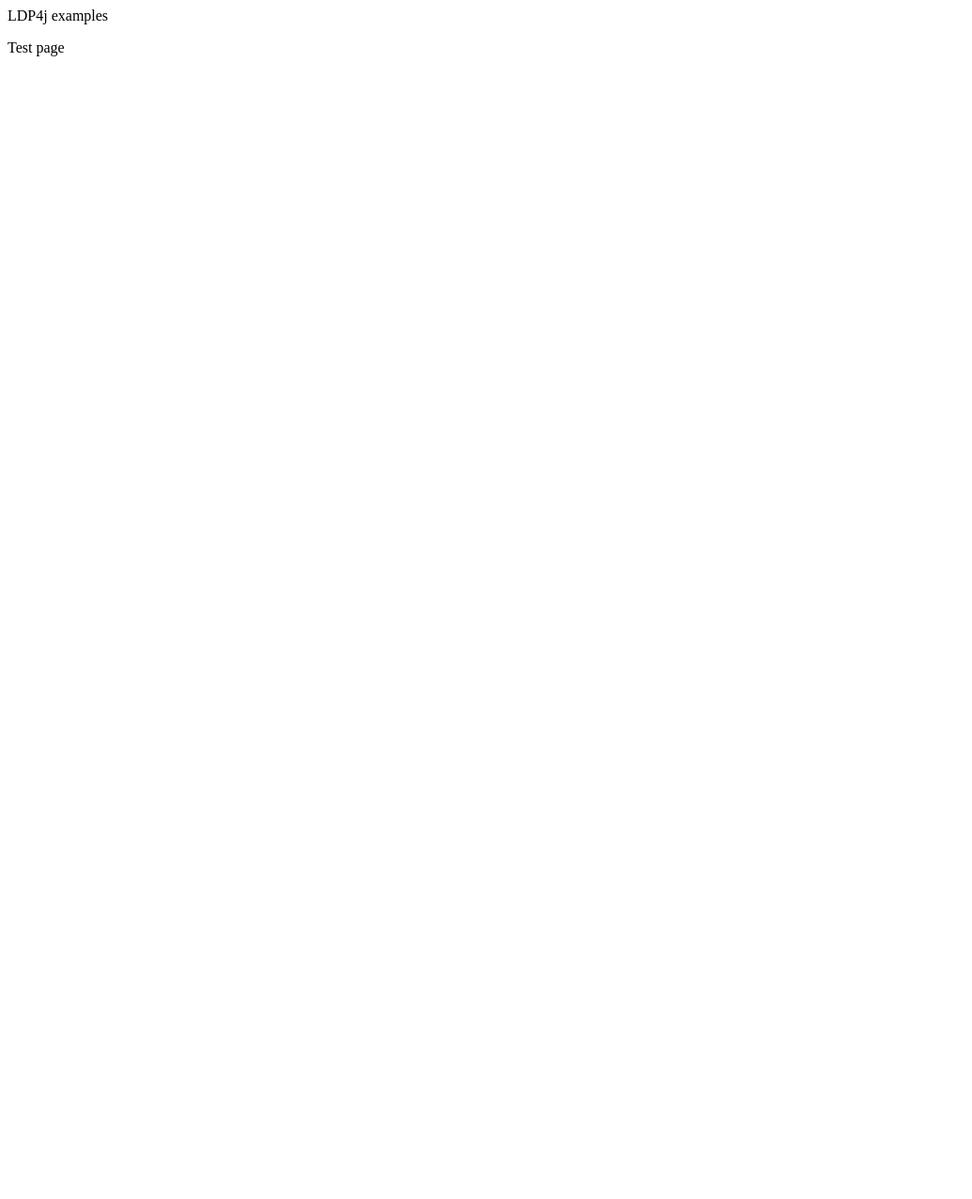
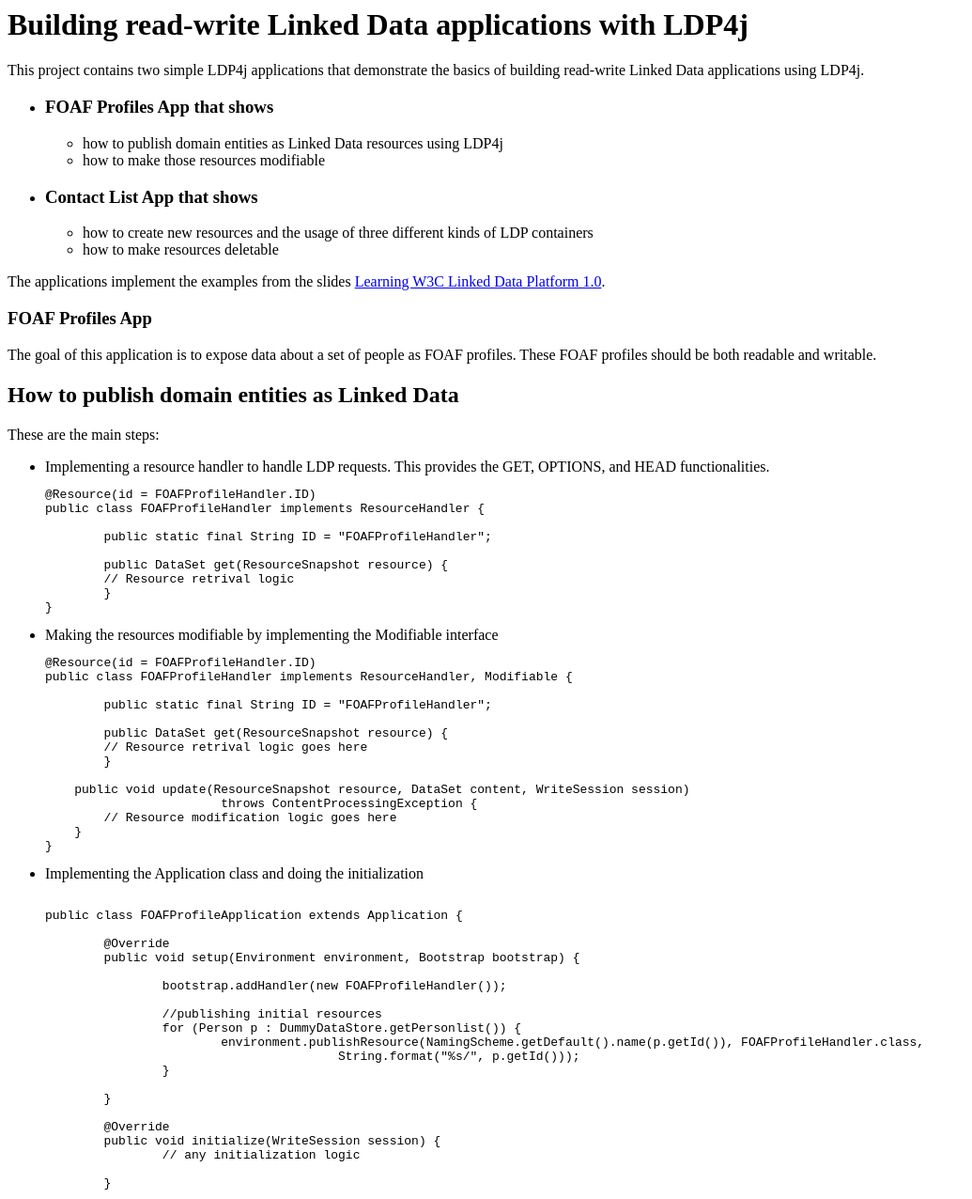
Before and after one commit to jljohnson/ldp4j-examples, a plain HTML site: page index.html in a window 1280 px wide. Shown: the top 1276 px of the page at 94% size, without its empty margins (0-1035 px from the left). Before the commit the page ends 800 px from the top, so only its background shows below. Drawn offline with Linux system fonts and the light colour scheme; a script that the page names is missing.

Commit message:
added few code snippets from FOAF Profile app

```diff
--- a/index.html
+++ b/index.html
@@ -1,6 +1,119 @@
 <html>
-    <head>LDP4j examples</head>
-    <body>
-        <p>Test page</p>
+    <head>
+        <title>LDP4j examples</title>
+        <script src="https://google-code-prettify.googlecode.com/svn/loader/run_prettify.js?lang=java&skin=sunburst"></script>
+    </head>
+    <body onload="prettyPrint()">
+        <h1>Building read-write Linked Data applications with LDP4j</h1>
+        <p>This project contains two simple LDP4j applications that demonstrate the basics of building read-write Linked Data applications using LDP4j.</p>
+        <ul>
+            <li>
+                <h3>FOAF Profiles App that shows</h3>
+                <ul>
+                    <li>how to publish domain entities as Linked Data resources using LDP4j</li>
+                    <li>how to make those resources modifiable</li>
+                </ul>
+            </li>
+            <li>
+                <h3>Contact List App that shows</h3>
+                <ul>
+                    <li>how to create new resources and the usage of three different kinds of LDP containers</li>
+                    <li>how to make resources deletable</li>
+                </ul>
+            </li>
+        </ul>
+        <p>The applications implement the examples from the slides <a href="http://www.slideshare.net/nandana/learning-w3c-linked-data-platform-with-examples">Learning W3C Linked Data Platform 1.0</a>.</p>
+
+        <h3>FOAF Profiles App</h3>
+        <p>The goal of this application is to expose data about a set of people as FOAF profiles. These FOAF profiles should be both readable and writable.</p>
+
+        <h2>How to publish domain entities as Linked Data</h2>
+        <p> These are the main steps:</p>
+        <ul>
+            <li>Implementing a resource handler to handle LDP requests. This provides the GET, OPTIONS, and HEAD functionalities.
+
+            <pre class="prettyprint lang-java">
+@Resource(id = FOAFProfileHandler.ID)
+public class FOAFProfileHandler implements ResourceHandler {
+
+	public static final String ID = "FOAFProfileHandler";
+
+	public DataSet get(ResourceSnapshot resource) {
+        // Resource retrival logic
+	}
+}
+</pre>
+            </li>
+            <li> Making the resources modifiable by implementing the Modifiable interface
+             <pre class="prettyprint lang-java">
+@Resource(id = FOAFProfileHandler.ID)
+public class FOAFProfileHandler implements ResourceHandler, Modifiable {
+
+	public static final String ID = "FOAFProfileHandler";
+
+	public DataSet get(ResourceSnapshot resource) {
+        // Resource retrival logic goes here
+	}
+
+    public void update(ResourceSnapshot resource, DataSet content, WriteSession session)
+			throws ContentProcessingException {
+        // Resource modification logic goes here
+    }
+}
+</pre>
+            </li>
+            <li> Implementing the Application class and doing the initialization
+            <pre class="prettyprint lang-java">
+public class FOAFProfileApplication extends Application<Configuration> {
+
+	@Override
+	public void setup(Environment environment, Bootstrap<Configuration> bootstrap) {
+
+		bootstrap.addHandler(new FOAFProfileHandler());
+
+		//publishing initial resources
+		for (Person p : DummyDataStore.getPersonlist()) {
+			environment.publishResource(NamingScheme.getDefault().name(p.getId()), FOAFProfileHandler.class,
+					String.format("%s/", p.getId()));
+		}
+
+	}
+
+	@Override
+	public void initialize(WriteSession session) {
+		// any initialization logic
+
+	}
+
+	@Override
+	public void shutdown() {
+		// any shutdown logic
+	}
+
+}
+</pre>
+            </li>
+        <li> Add the 'ldp4jTargetApplication' context parameter to web.xml
+             <pre class="prettyprint lang-xml">
+&lt;web-app
+	metadata-complete=&quot;false&quot;
+	version=&quot;3.0&quot;
+	xmlns=&quot;http://java.sun.com/xml/ns/javaee&quot;
+	xmlns:xsi=&quot;http://www.w3.org/2001/XMLSchema-instance&quot;
+	xsi:schemaLocation=&quot;
+		http://java.sun.com/xml/ns/javaee
+		http://java.sun.com/xml/ns/javaee/web-app_3_0.xsd&quot;&gt;
+
+	&lt;display-name&gt;FOAF Profiles LDP4j Application&lt;/display-name&gt;
+
+	&lt;context-param&gt;
+		&lt;param-name&gt;ldp4jTargetApplication&lt;/param-name&gt;
+		&lt;param-value&gt;org.ldp4j.examples.foaf.app.FOAFProfileApplication&lt;/param-value&gt;
+	&lt;/context-param&gt;
+
+&lt;/web-app&gt;
+</pre>
+        </li>
+        </ul>
     </body>
 </html>
```
